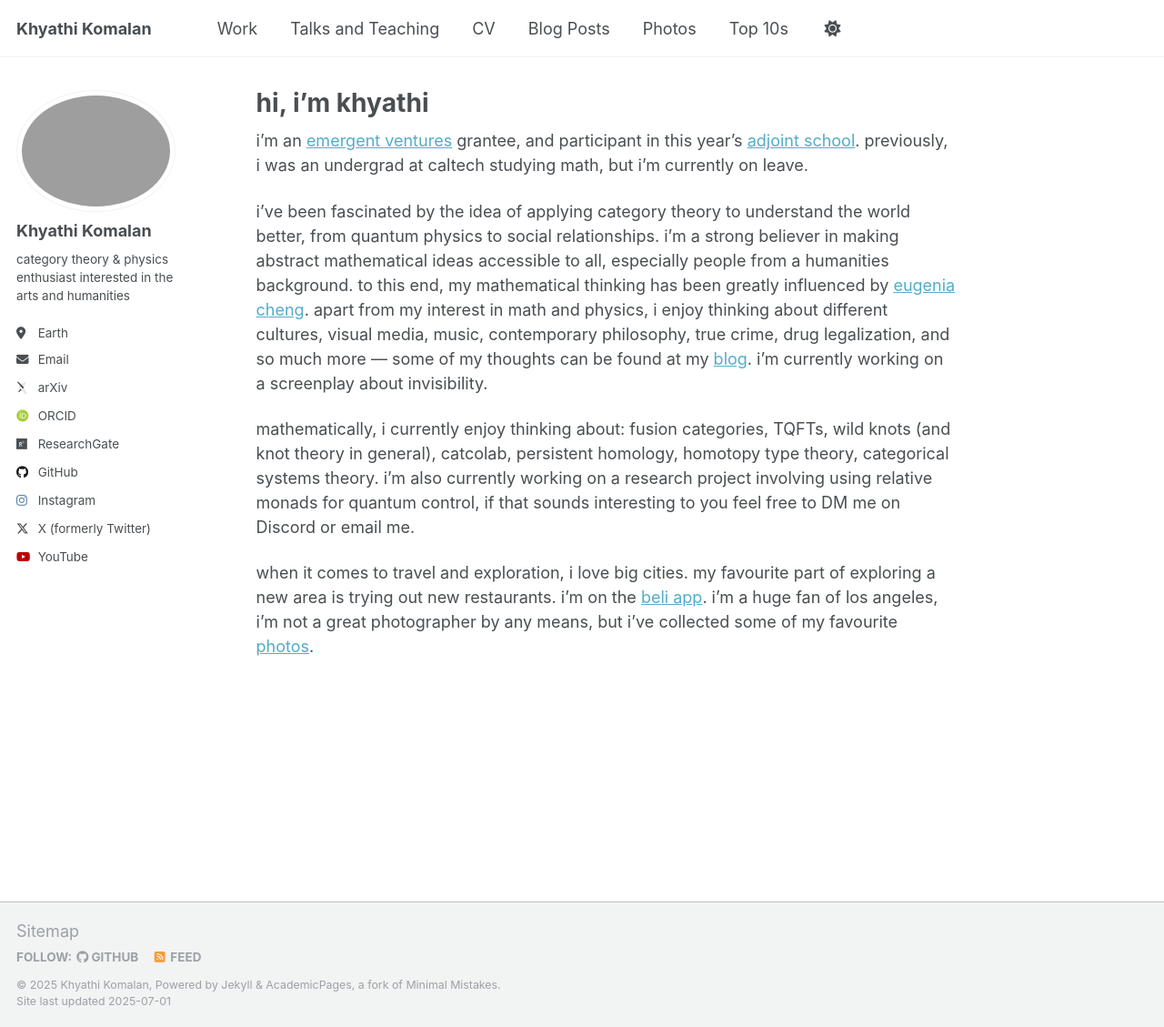
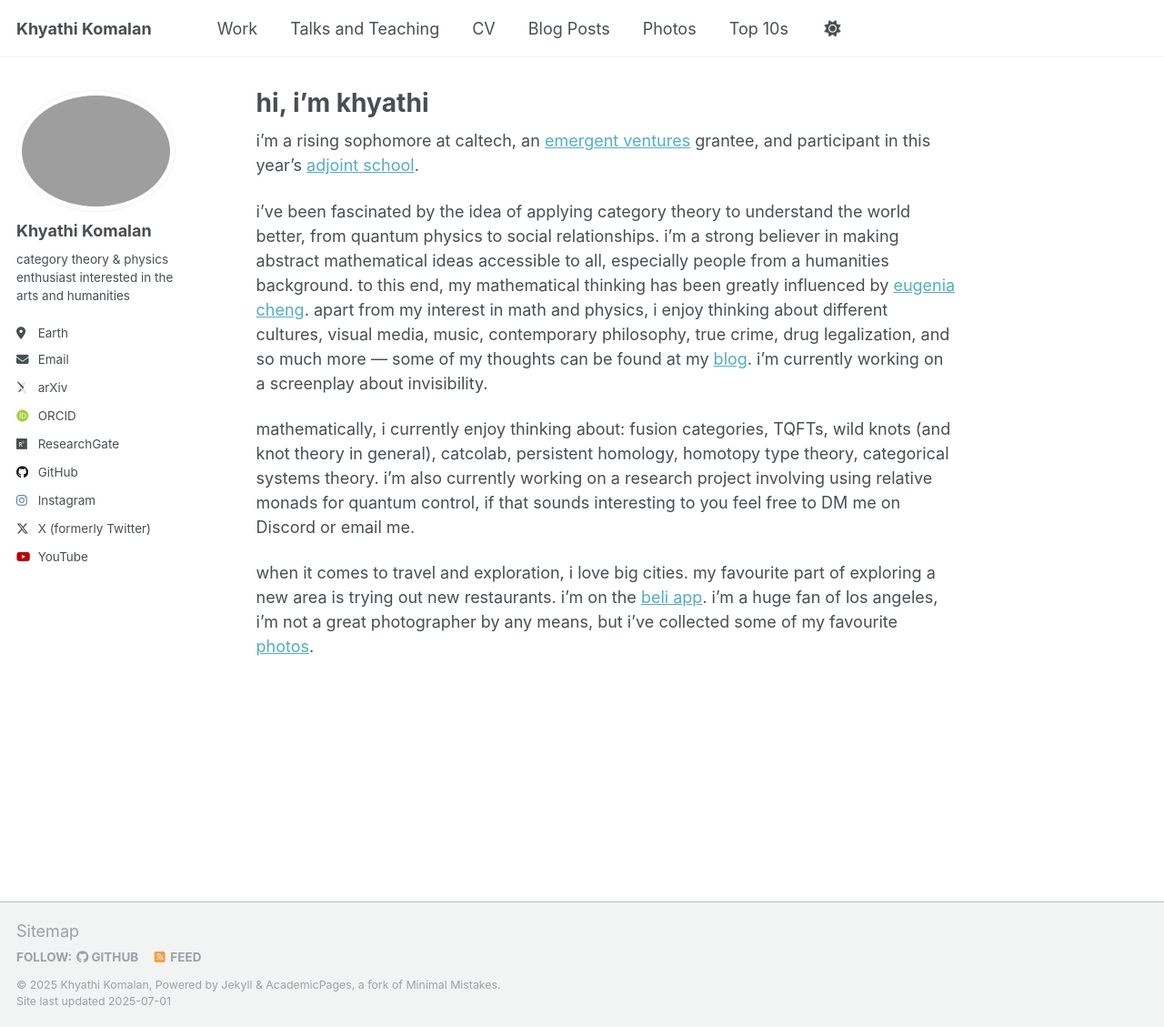
Before and after one commit to khyathikomalan/khyathikomalan.github.io, a Jekyll site: the page built from _pages/about.md, in a window 1280 px wide and 1129 px high. Shown: the whole window at 91% size. Built offline with Jekyll 4.4.1, drawn with Linux system fonts in a browser that asks for light colours; some web fonts are replaced.

Commit message:
Update about.md

```diff
--- a/_pages/about.md
+++ b/_pages/about.md
@@ -7,7 +7,7 @@ redirect_from:
   - /about.html
 ---
 
-i'm an [emergent ventures](https://www.mercatus.org/emergent-ventures) grantee, and participant in this year's [adjoint school](https://adjointschool.com/2025.html). previously, i was an undergrad at caltech studying math, but i'm currently on leave.
+i'm a rising sophomore at caltech, an [emergent ventures](https://www.mercatus.org/emergent-ventures) grantee, and participant in this year's [adjoint school](https://adjointschool.com/2025.html).
 
 i've been fascinated by the idea of applying category theory to understand the world better, from quantum physics to social relationships. i'm a strong believer in making abstract mathematical ideas accessible to all, especially people from a humanities background. to this end, my mathematical thinking has been greatly influenced by [eugenia cheng](https://eugeniacheng.com/). apart from my interest in math and physics, i enjoy thinking about different cultures, visual media, music, contemporary philosophy, true crime, drug legalization, and so much more — some of my thoughts can be found at my [blog](https://khyathikomalan.github.io/year-archive/). i'm currently working on a screenplay about invisibility.
 
```
